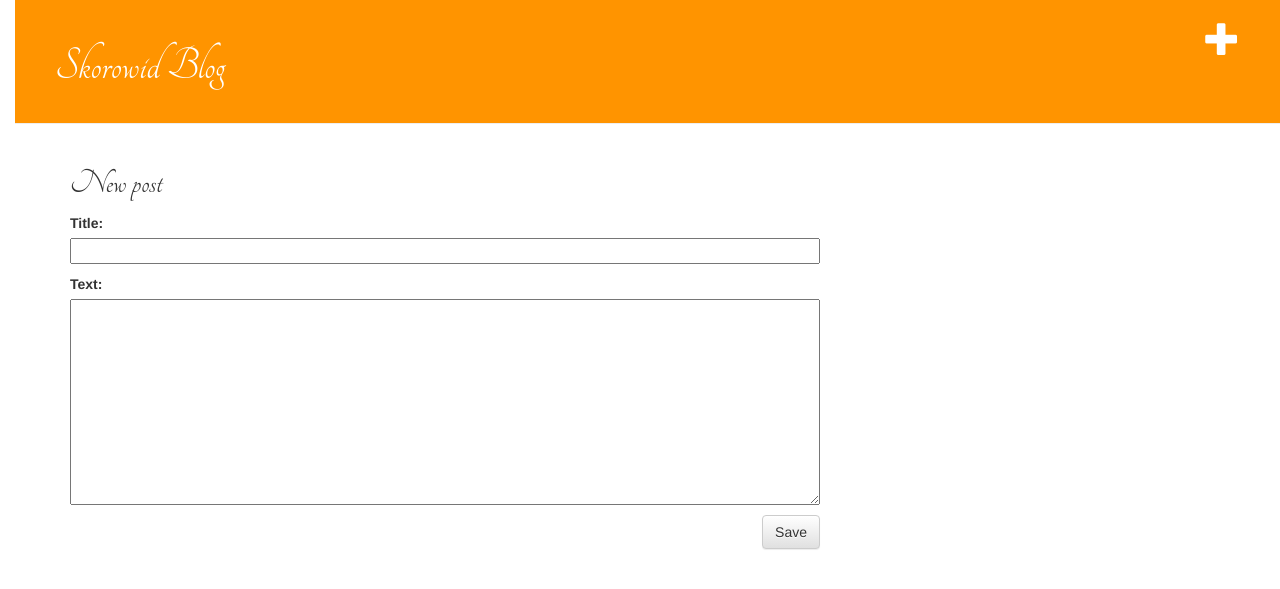
After one commit to Skorowid/LearnDjango, a Django app: page /post/new/ in a window 1280 px wide. The commit adds this page. Shown: the top 589 px of the page. Run offline with Django 3.2, Linux system fonts and the light colour scheme; some libraries are stand-ins or nearby versions.

Commit message:
Dodanie jeszcze nie sprawnego formularza.

```diff
--- /dev/null
+++ b/blog/forms.py
@@ -0,0 +1,8 @@
+from django import forms
+from .models import Post
+
+class PostForm(forms.ModelForm):
+
+    class Meta:
+        model=Post
+        fields= ('title', 'text')
--- a/blog/templates/blog/base.html
+++ b/blog/templates/blog/base.html
@@ -18,11 +18,13 @@
     <body>
 
         <div class="page-header">
+            <a href="{% url 'post_new' %}" class="top-menu"><span class="glyphicon glyphicon-plus"></span></a>
             <h1><a href="">Skorowid  Blog</a></h1>
+
         </div>
 
 
-<div class="post">
+<div class="content container">
   <div class= "row">
     <div class="col-md-8">
         {% block content%}
--- /dev/null
+++ b/blog/templates/blog/post_edit.html
@@ -0,0 +1,9 @@
+{% extends 'blog/base.html' %}
+
+{% block content %}
+    <h1>New post</h1>
+    <form method="POST" class="post-form">{% csrf_token %}
+        {{ form.as_p }}
+        <button type="submit" class="save btn btn-default">Save</button>
+    </form>
+{% endblock %}
--- a/blog/urls.py
+++ b/blog/urls.py
@@ -4,6 +4,5 @@ from . import views
 urlpatterns = [
 url(r'^$', views.post_list, name='post_list'),
 url(r'^post/(?P<pk>[0-9]+)/$', views.post_detail, name='post_detail'),
-
-
+url(r'^post/new/$', views.post_new, name='post_new'),
 ]
--- a/blog/views.py
+++ b/blog/views.py
@@ -1,6 +1,7 @@
 from django.shortcuts import render, get_object_or_404
 from django.utils import timezone
 from .models import Post
+from .forms import PostForm
 # Create your views here.
 def post_list(request):
     posts = Post.objects.filter(published_date__lte=timezone.now()).order_by('published_date')
@@ -9,3 +10,7 @@ def post_detail(request,pk):
     #Post.objects.get(pk=pk)
     post= get_object_or_404(Post, pk=pk)
     return render(request, 'blog/post_detail.html', {'post':post})
+
+def post_new(request):
+    form = PostForm()
+    return render(request, 'blog/post_edit.html', {'form':form })
```
